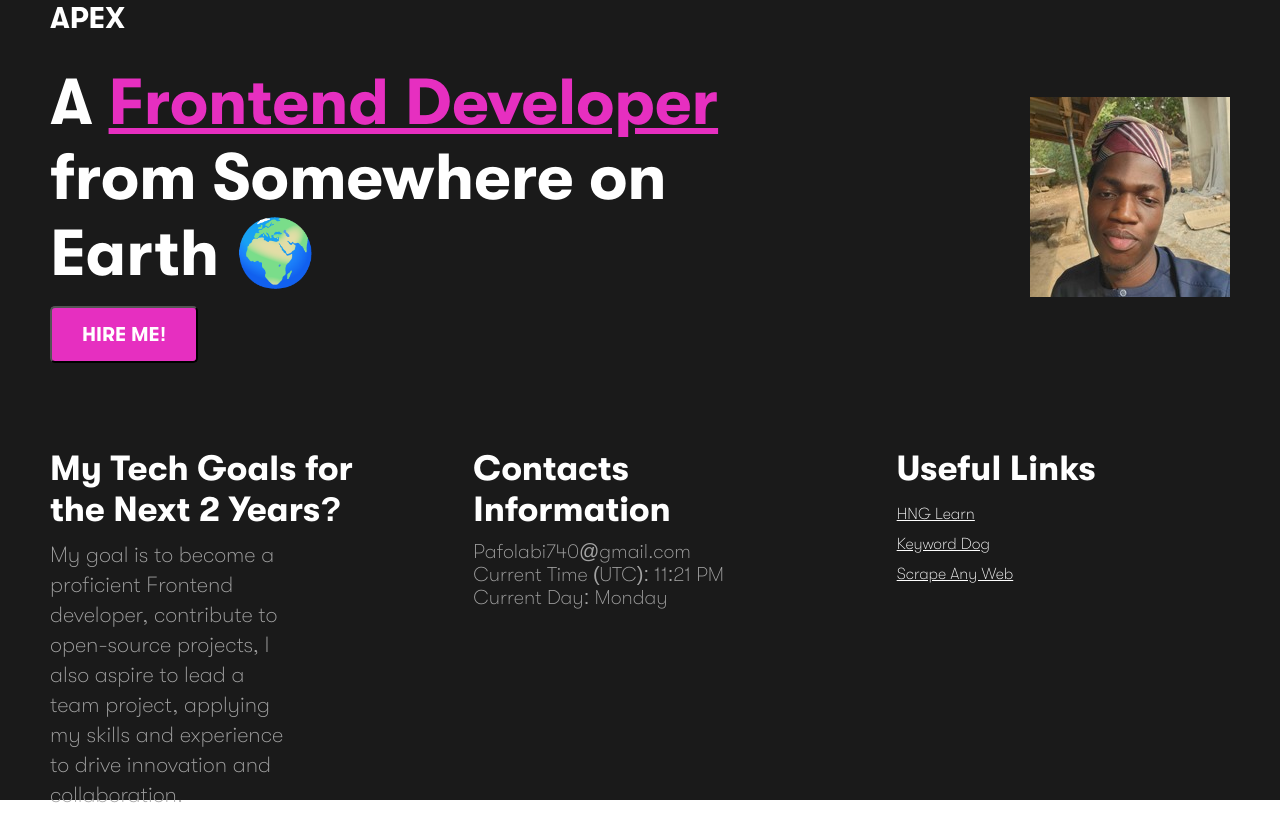
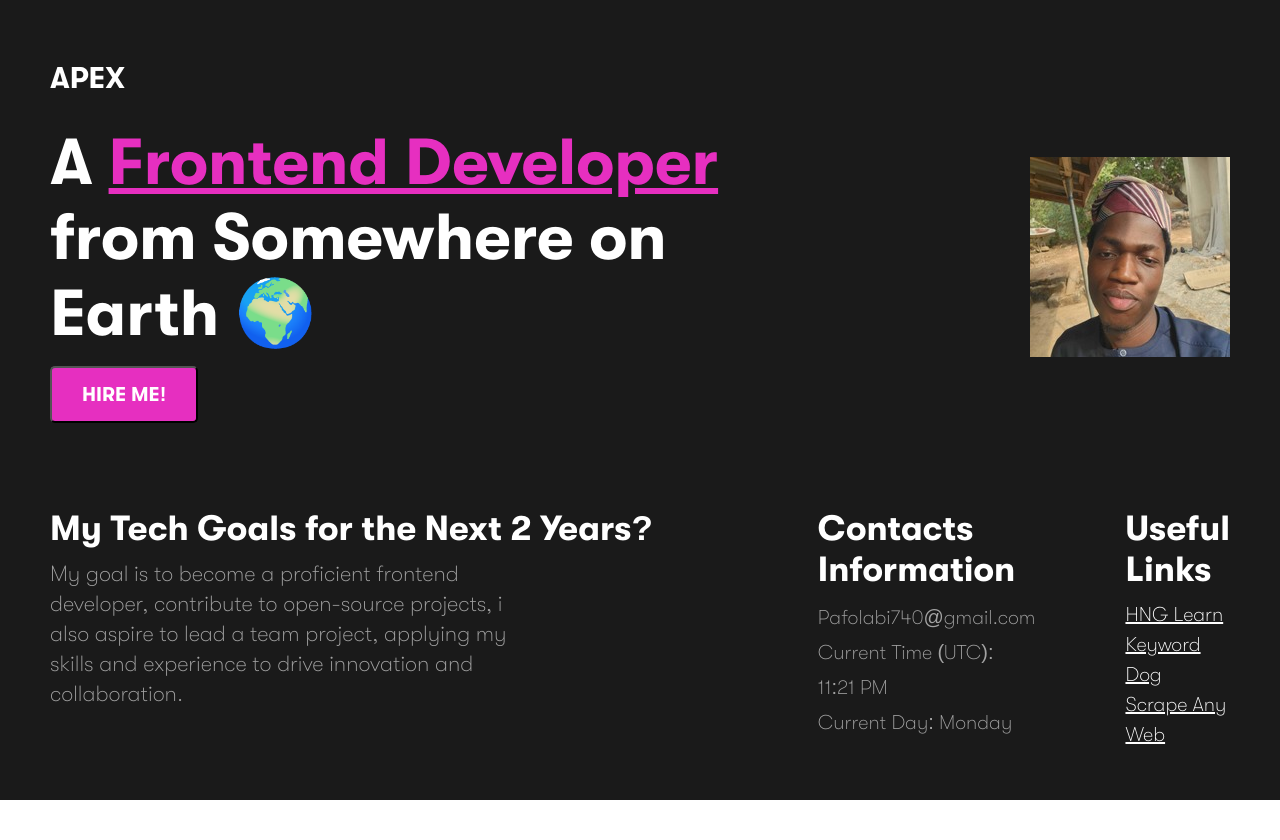
Before and after one commit to Apex10A/Taskone-HNG, a plain HTML site: page Index.html in a window 1280 px wide. After the commit the page ends 800 px from the top, so only its background shows below. Drawn offline with Linux system fonts and the light colour scheme.

Commit message:
second commit

```diff
--- a/Index.html
+++ b/Index.html
@@ -34,7 +34,7 @@
         <div class="flex">
             <div class="Goals">
                 <h2>My Tech Goals for the Next 2 Years?</h2>
-                <p>My goal is to become a proficient Frontend developer, contribute to open-source projects, I also aspire to lead a team project, applying my skills and experience to drive innovation and collaboration.</p>
+                <p>My goal is to become a proficient frontend developer, contribute to open-source projects, i also aspire to lead a team project, applying my skills and experience to drive innovation and collaboration.</p>
             </div>
             <div class="contacts">
                 <div>
--- a/style.css
+++ b/style.css
@@ -27,7 +27,6 @@
 
 .bg {
     background-color: #1A1A1A;
-
 }
 @media (min-width: 1000px) {
     .bg{
@@ -93,10 +92,17 @@ header h1{
         display: block;
     }
 }
-@media (max-width: 1300px){
+@media (max-width: 1000px){
     .box{
         display: none;
     }
+}
+@media (min-width: 1300px) {
+    .Goals, .contacts, .links {
+        flex: 1;
+        min-width: 300px;
+    }
+
 }
 
 .btn{
@@ -123,10 +129,7 @@ header h1{
 }
 
 
-.Goals, .contacts, .links {
-    flex: 1;
-    min-width: 300px;
-}
+
 .Goals h2, .links h2, .co{
     color: #fff;
     padding-bottom: 10px;
@@ -138,6 +141,12 @@ header h1{
     font-weight: 200;
     font-size: 22px;
     line-height: 30px;
+}
+@media (max-width: 1000px) {
+    .Goals p{
+        max-width: 90%;
+    }
+
 }
 .links h2{
     color: #fff;
@@ -167,6 +176,7 @@ a{
 .contat p{
     color: #A3A3A3;
     font-size: 20px;
+    line-height: 35px;
 }
 /* Existing styles for large devices remain unchanged */
 
@@ -200,6 +210,9 @@ a{
     .Goals h2, .links h2, .contact-text h2 {
         font-size: 35px;
     }
+    .links a{
+        font-size: 20px;
+    }
 }
 
 /* Adjustments for smaller screens */
```
